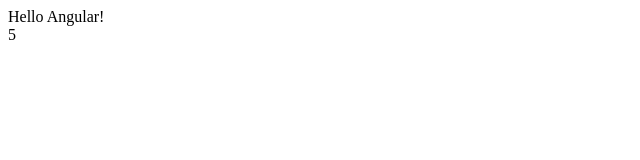
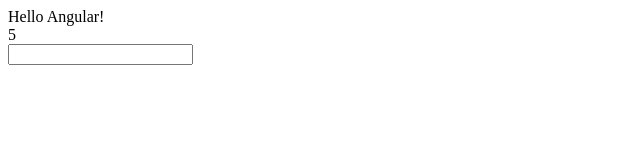
Before and after one commit to edsperanto/devleague--angular-tutorial, a website: page public/index.html in a window 1280 px wide. Shown: the whole page, without its empty margins (0-640 px from the left). Drawn offline with nearby package versions, Linux system fonts and the light colour scheme.

Commit message:
step4_two_way_databinding

```diff
--- a/public/index.html
+++ b/public/index.html
@@ -9,6 +9,10 @@
 	{{"Hello " + "Angular!"}}
 	<br>
 	{{2 + 3}}
+	<br>
+	<input type="text" ng-model="myModel" />
+	<br>
+	{{myModel}}
 
 </body>
 </html>
```
